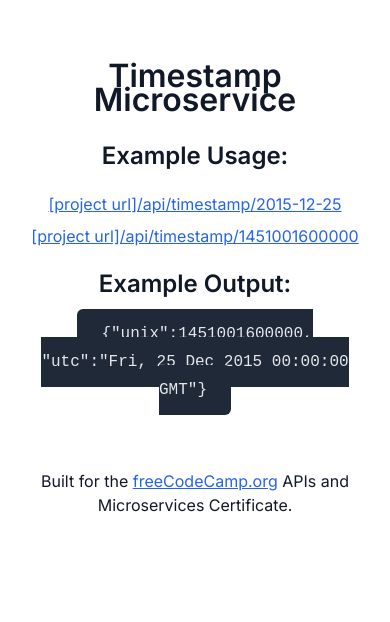
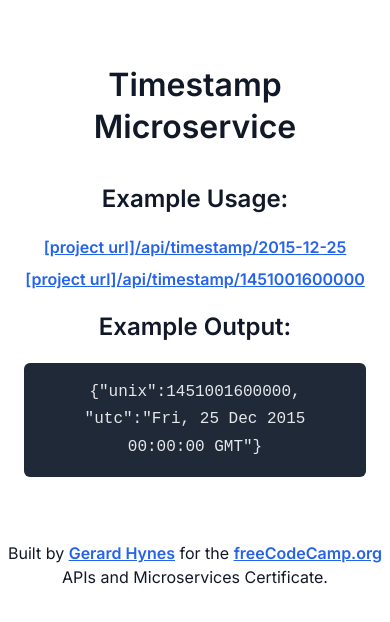
Before and after one commit to GK-Hynes/timestamp-microservice, a website: page views/index.html in a window 390 px wide. Drawn offline with Linux system fonts and the light colour scheme; files that its build step writes are made by us from their sources.

Commit message:
Make styles responsive

```diff
--- a/public/style.css
+++ b/public/style.css
@@ -14,8 +14,9 @@ body {
 }
 
 h1 {
-  margin-bottom: 2rem;
+  margin-bottom: 2.5rem;
   font-weight: 600;
+  line-height: 1.3;
 }
 
 h2 {
@@ -30,6 +31,7 @@ code {
   color: #e5e7eb;
   background-color: #1f2937;
   border-radius: 0.375rem;
+  display: inline-block;
 }
 
 ul {
@@ -43,6 +45,7 @@ li {
 
 a {
   color: #2563eb;
+  font-weight: 600;
 }
 
 .container {
--- a/views/index.html
+++ b/views/index.html
@@ -5,7 +5,7 @@
     <meta charset="UTF-8" />
     <meta http-equiv="X-UA-Compatible" content="IE=edge" />
     <meta name="viewport" content="width=device-width, initial-scale=1.0" />
-    <title>Timestamp Microservice | freeCodeCamp.org</title>
+    <title>Timestamp Microservice</title>
     <link
       rel="shortcut icon"
       href="https://cdn.freecodecamp.org/universal/favicons/favicon-32x32.png"
@@ -45,7 +45,7 @@
     </div>
     <footer class="footer">
       <p>
-        Built for the
+        Built by <a href="https://github.com/GK-Hynes">Gerard Hynes</a> for the
         <a href="https://www.freecodecamp.org/">freeCodeCamp.org</a> APIs and
         Microservices Certificate.
       </p>
```
